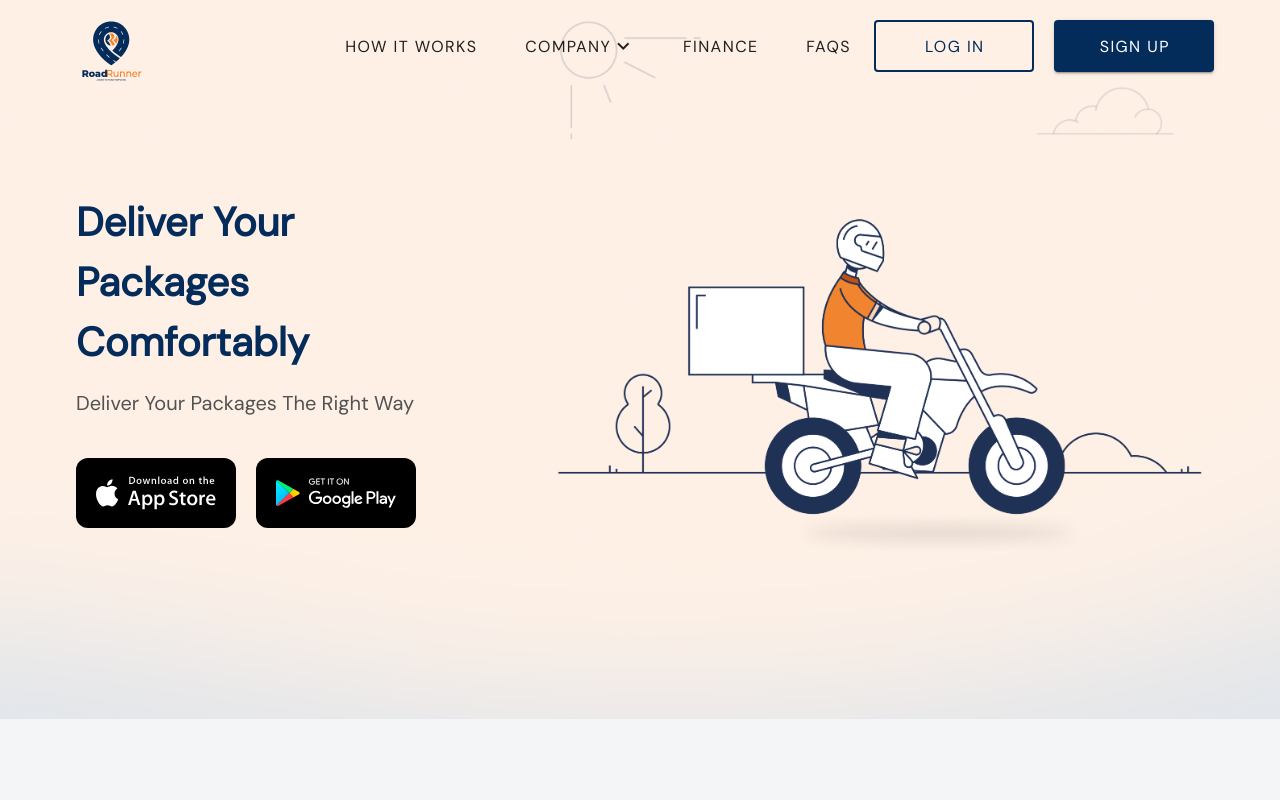
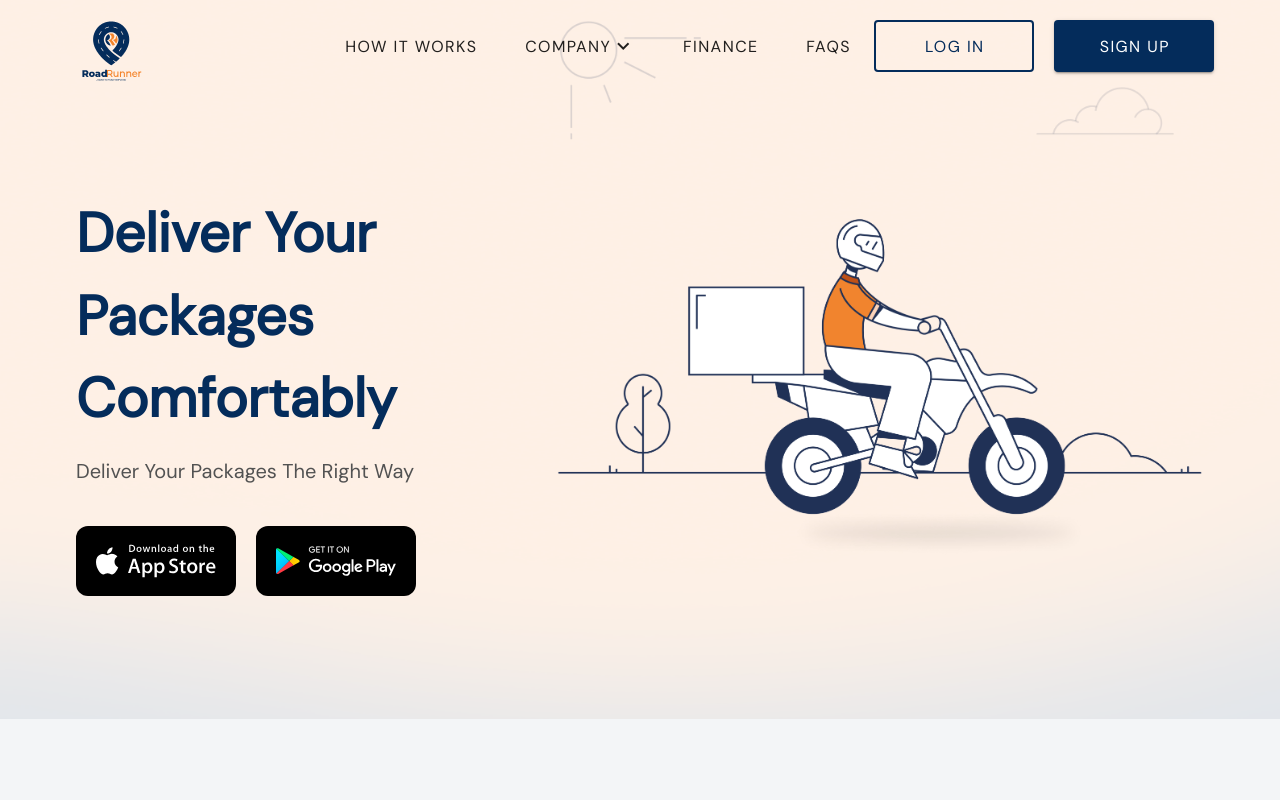
Before and after one commit to sadeeqdev/roadrunner-landing-page, a Vue app: page /home in a window 1280 px wide. Shown: the top 800 px of the page. Built offline with nearby package versions, Linux system fonts and the light colour scheme.

Commit message:
Fixed homepage banner

```diff
--- a/src/views/finance/Finance.vue
+++ b/src/views/finance/Finance.vue
@@ -0,0 +1,14 @@
+<template>
+    <div>
+
+    </div>
+</template>
+
+<script>
+export default {
+    name: 'fianance'
+}
+</script>
+
+<style>
+</style>
--- a/src/views/home/components/WelcomeBanner.vue
+++ b/src/views/home/components/WelcomeBanner.vue
@@ -70,10 +70,22 @@ export default {
     background-color: #042C5B;
 }
 
-@media only screen and (max-width: 1600px) {
+@media only screen and (max-width: 1650px) {
+    .deliver-packages-header {
+        padding-top: 150px;
+        font-size: 72px;
+    }
+
+    .deliver-packages-text {
+        font-size: 2em;
+    }
+}
+
+
+@media only screen and (max-width: 1500px) {
     .deliver-packages-header {
         padding-top: 180px;
-        font-size: 40px;
+        font-size: 55px;
     }
 
     .deliver-packages-text {
```
